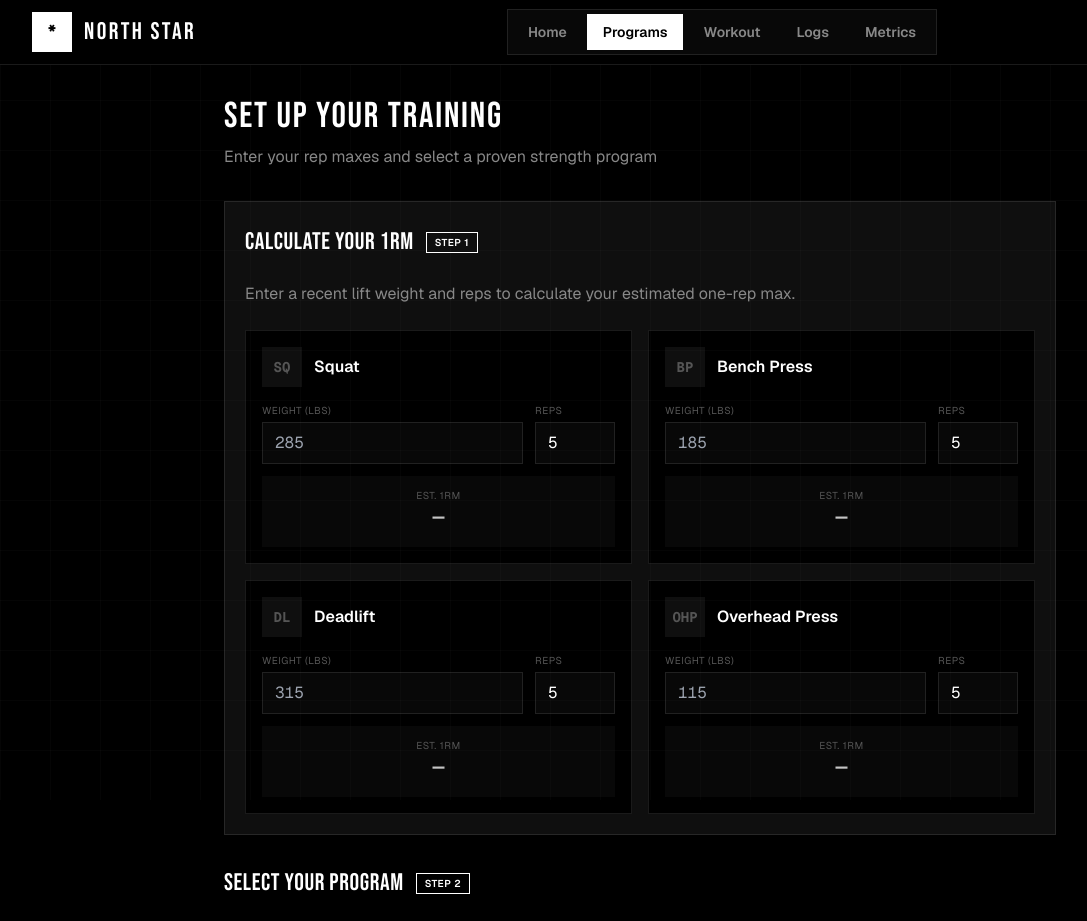
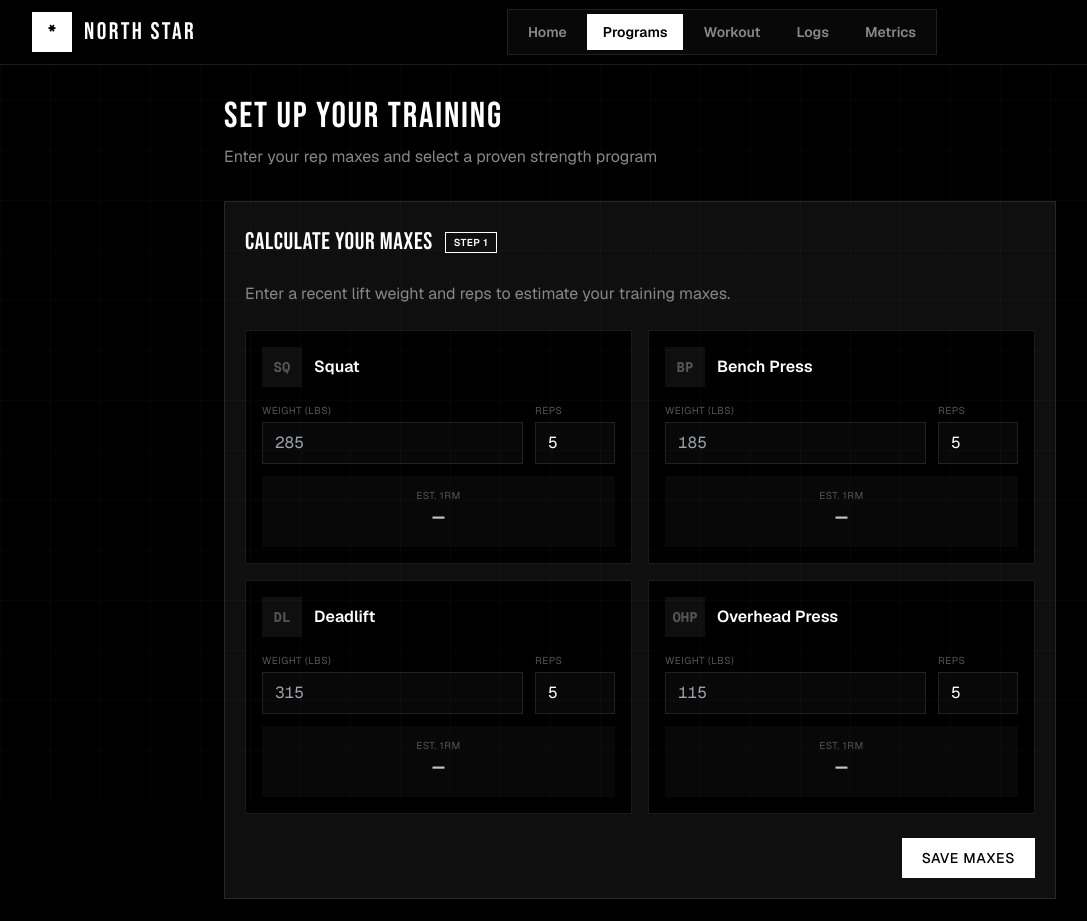
Before and after one commit to philgwmurphy/north-star, a Next.js app: page /programs in a window 1280 px wide. Shown: the top 921 px of the page, without its empty margins (0-1087 px from the left). Built offline with nearby package versions, Linux system fonts and the light colour scheme; no server answers.

Commit message:
Add maxes save button and update copy

```diff
--- a/app/(dashboard)/programs/page.tsx
+++ b/app/(dashboard)/programs/page.tsx
@@ -27,6 +27,7 @@ export default function ProgramsPage() {
   });
   const [selectedProgram, setSelectedProgram] = useState<string | null>(null);
   const [saving, setSaving] = useState(false);
+  const [savingMaxes, setSavingMaxes] = useState(false);
   const [calculated1RMs, setCalculated1RMs] = useState<Record<string, number>>({});
 
   // Calculate 1RMs when inputs change
@@ -77,7 +78,7 @@ export default function ProgramsPage() {
     }));
   };
 
-  const handleSave = async () => {
+  const getRepMaxPayload = () => {
     const allLiftsValid = LIFTS.every((lift) => {
       const { weight, reps } = repMaxes[lift.key];
       return weight && reps && parseFloat(weight) > 0 && parseInt(reps) > 0;
@@ -95,8 +96,38 @@ export default function ProgramsPage() {
 
     if (!all1RMsCalculated) {
       alert("Please fill in valid weight and reps for all lifts");
-      return;
+      return null;
     }
+
+    return LIFTS.map((lift) => ({
+      exercise: lift.key,
+      weight: parseFloat(repMaxes[lift.key].weight),
+      reps: parseInt(repMaxes[lift.key].reps),
+      oneRM: calculated1RMs[lift.key]!,
+    }));
+  };
+
+  const handleSaveMaxes = async () => {
+    const repMaxData = getRepMaxPayload();
+    if (!repMaxData) return;
+
+    setSavingMaxes(true);
+    try {
+      await fetch("/api/user/rep-maxes", {
+        method: "POST",
+        headers: { "Content-Type": "application/json" },
+        body: JSON.stringify(repMaxData),
+      });
+    } catch (error) {
+      console.error("Failed to save rep maxes:", error);
+    } finally {
+      setSavingMaxes(false);
+    }
+  };
+
+  const handleSave = async () => {
+    const repMaxData = getRepMaxPayload();
+    if (!repMaxData) return;
 
     if (!selectedProgram) {
       alert("Please select a program");
@@ -106,13 +137,6 @@ export default function ProgramsPage() {
     setSaving(true);
     try {
       // Save rep maxes
-      const repMaxData = LIFTS.map((lift) => ({
-        exercise: lift.key,
-        weight: parseFloat(repMaxes[lift.key].weight),
-        reps: parseInt(repMaxes[lift.key].reps),
-        oneRM: calculated1RMs[lift.key]!,
-      }));
-
       await fetch("/api/user/rep-maxes", {
         method: "POST",
         headers: { "Content-Type": "application/json" },
@@ -148,12 +172,12 @@ export default function ProgramsPage() {
         <CardContent className="pt-6">
           <div className="flex items-center gap-3 mb-6">
             <h2 className="font-[family-name:var(--font-bebas-neue)] text-2xl tracking-wide">
-              CALCULATE YOUR 1RM
+              CALCULATE YOUR MAXES
             </h2>
             <Badge variant="advanced">STEP 1</Badge>
           </div>
           <p className="text-[var(--text-secondary)] mb-6">
-            Enter a recent lift weight and reps to calculate your estimated one-rep max.
+            Enter a recent lift weight and reps to estimate your training maxes.
           </p>
 
           <div className="grid grid-cols-1 md:grid-cols-2 gap-4">
@@ -206,6 +230,15 @@ export default function ProgramsPage() {
                 </div>
               </div>
             ))}
+          </div>
+          <div className="mt-6 flex justify-end">
+            <Button
+              onClick={handleSaveMaxes}
+              loading={savingMaxes}
+              className="w-full md:w-auto"
+            >
+              Save Maxes
+            </Button>
           </div>
         </CardContent>
       </Card>
```
